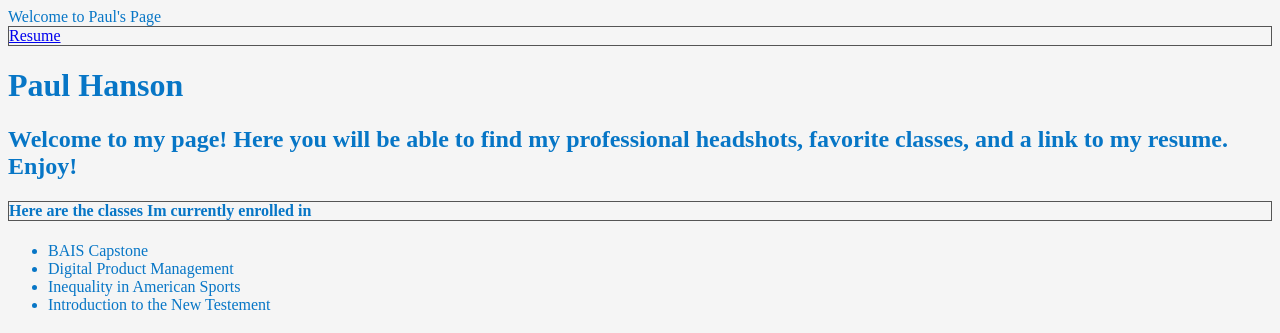
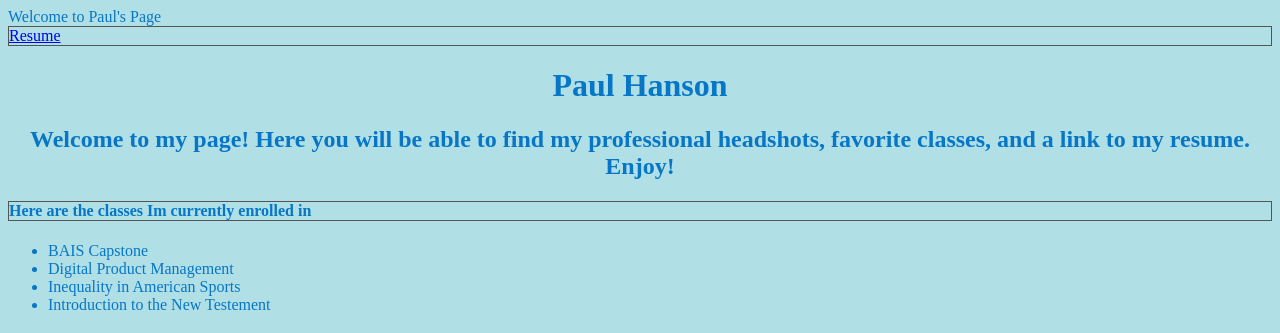
Before and after one commit to PaulFHanson/Pauhanson_HW6, a plain HTML site: page index.html in a window 1280 px wide. Shown: the top 333 px of the page. Drawn offline with Linux system fonts and the light colour scheme.

Commit message:
Close to finish

```diff
--- a/index.html
+++ b/index.html
@@ -7,7 +7,7 @@
     <title>Paul Hanson</title>
     <link rel="stylesheet" type="text/css" href="./stylesheet.css" />
 </head>
-<body>
+<body class="wrapper">
     <header>
         Welcome to Paul's Page
     </header>
--- a/stylesheet.css
+++ b/stylesheet.css
@@ -1,10 +1,12 @@
-
+.wrapper { background-color: powderblue;}
 body { background-color: whitesmoke;}
 table, th, td {
     border: 1px solid;
   }
-h1 {color: #0776c6;}
-h2 {color: #0776c6;}
+h1 {color: #0776c6;
+    text-align: center;}
+h2 {color: #0776c6;
+    text-align: center;}
 h3 {color: #0776c6;}
 h4 {color: #0776c6;}
 p {color: #0776c6;}
```
